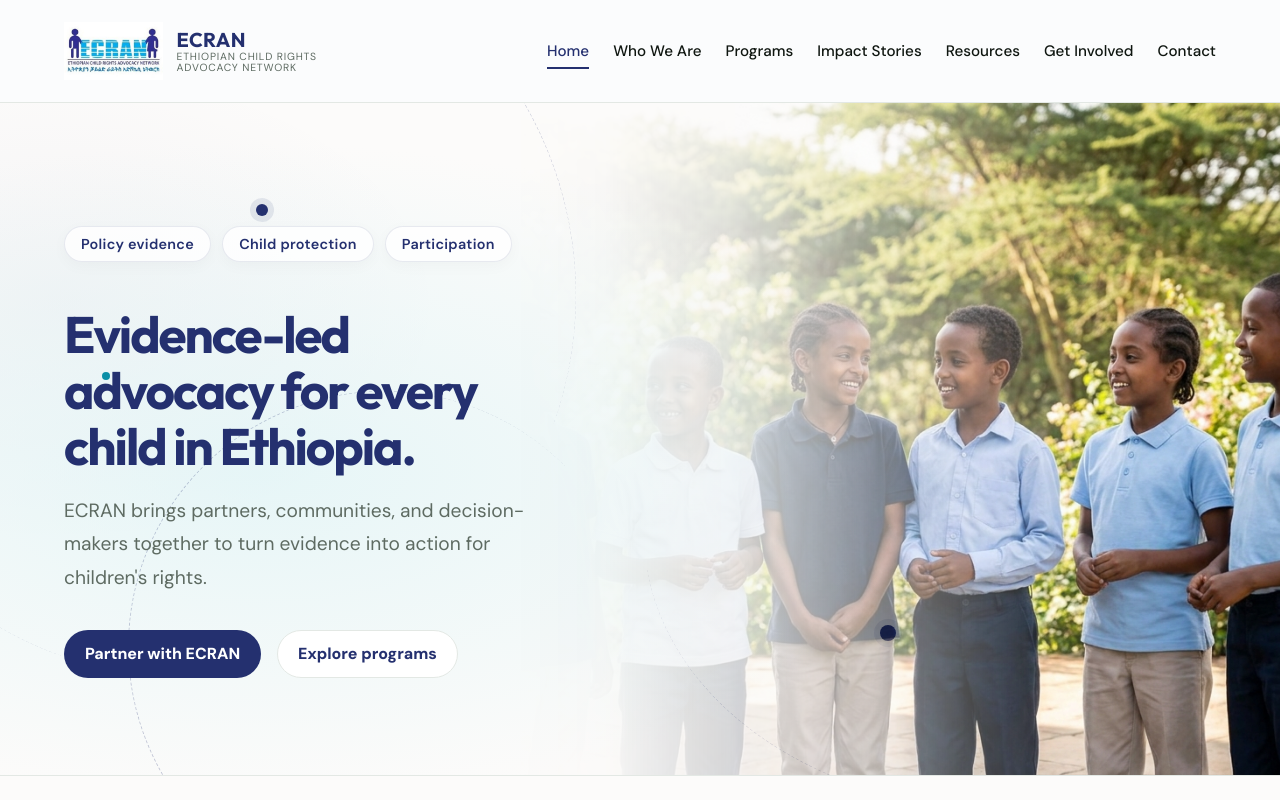
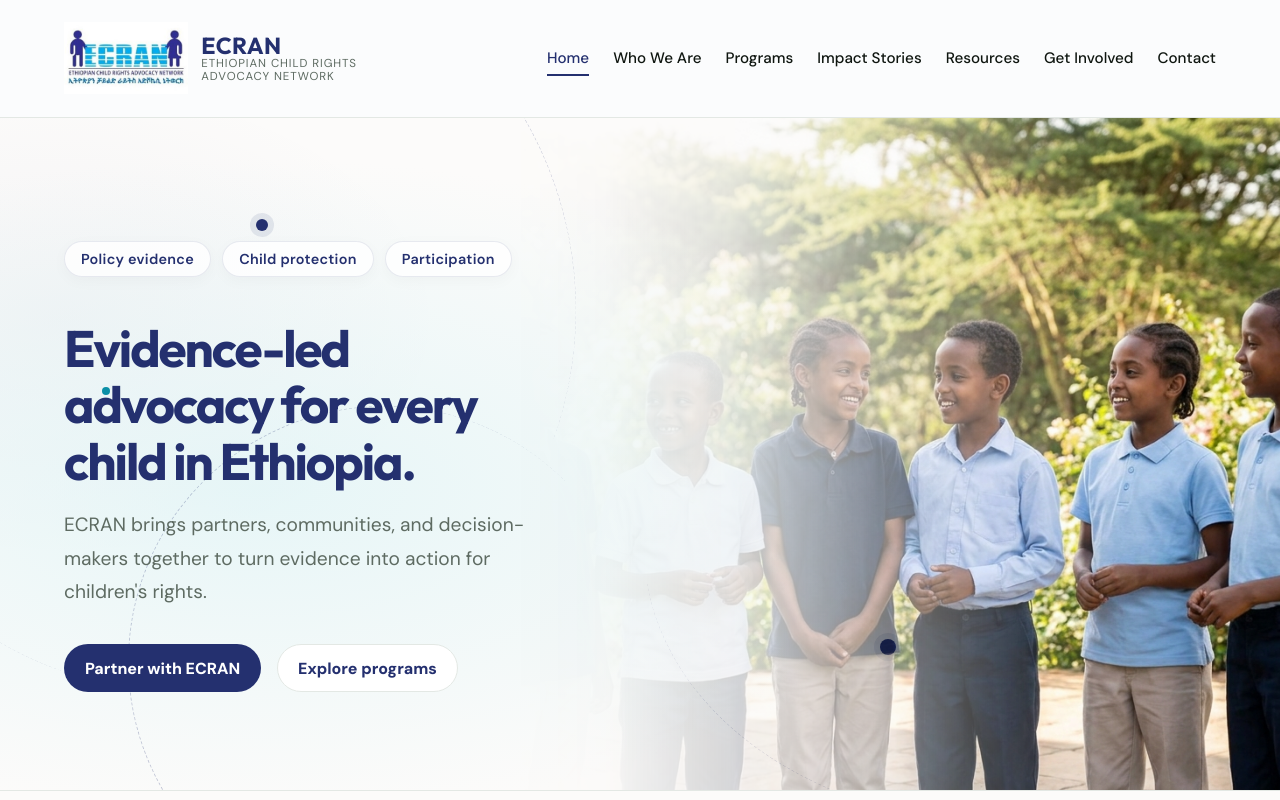
Before and after one commit to EyosiyasMekbib/ecran, a Nuxt app in the folder frontend/: page / in a window 1280 px wide. Shown: the top 800 px of the page. Built offline with nearby package versions, Linux system fonts and the light colour scheme.

Commit message:
style: increase brand logo height to 4.5rem and adjust typography size

```diff
--- a/frontend/app/assets/css/main.css
+++ b/frontend/app/assets/css/main.css
@@ -77,7 +77,7 @@ textarea {
 }
 
 .brand-logo {
-  height: 3.6rem;
+  height: 4.5rem;
   object-fit: contain;
 }
 
@@ -90,14 +90,14 @@ textarea {
 .brand-mark strong {
   color: var(--brand-dark);
   font-family: var(--font-heading);
-  font-size: 1.25rem;
+  font-size: 1.45rem;
   font-weight: 700;
   letter-spacing: 0.02em;
 }
 
 .brand-mark small {
   color: var(--muted);
-  font-size: 0.65rem;
+  font-size: 0.72rem;
   text-transform: uppercase;
   letter-spacing: 0.08em;
 }
```
